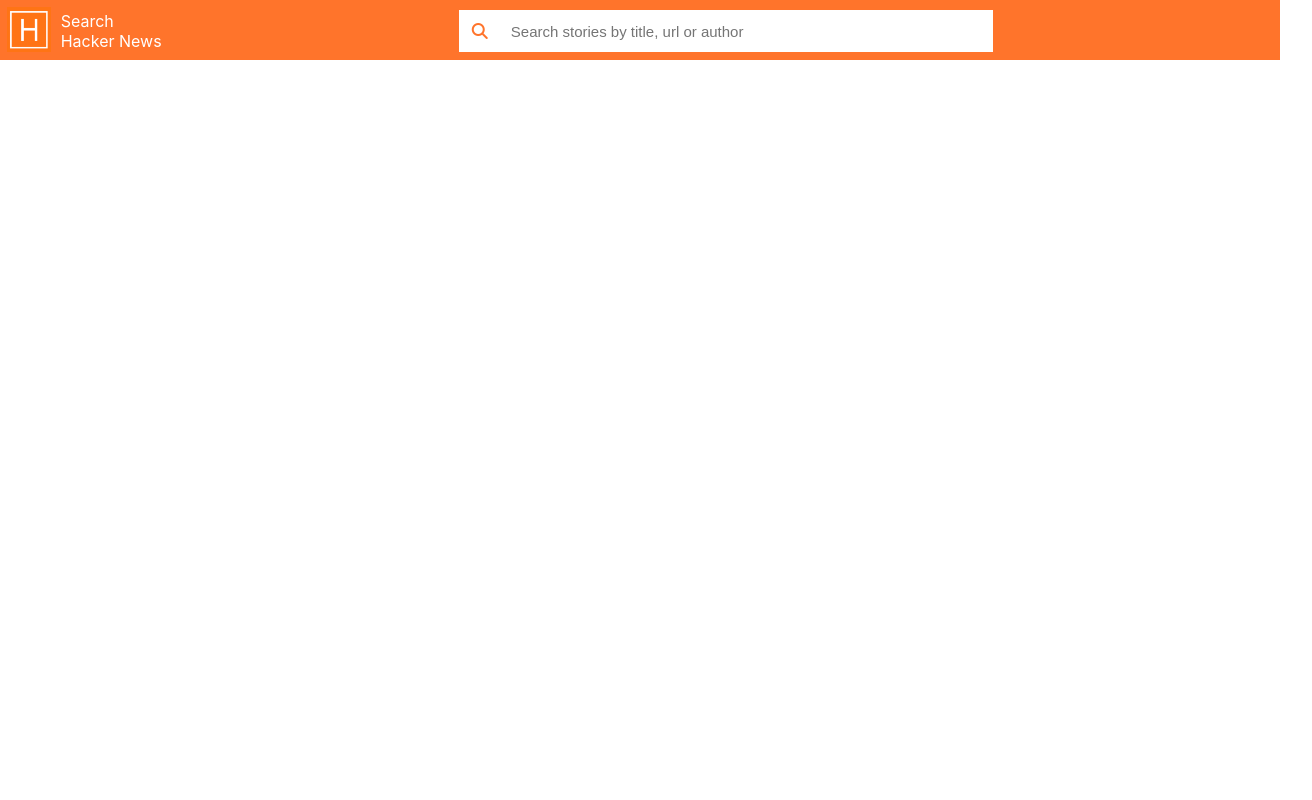
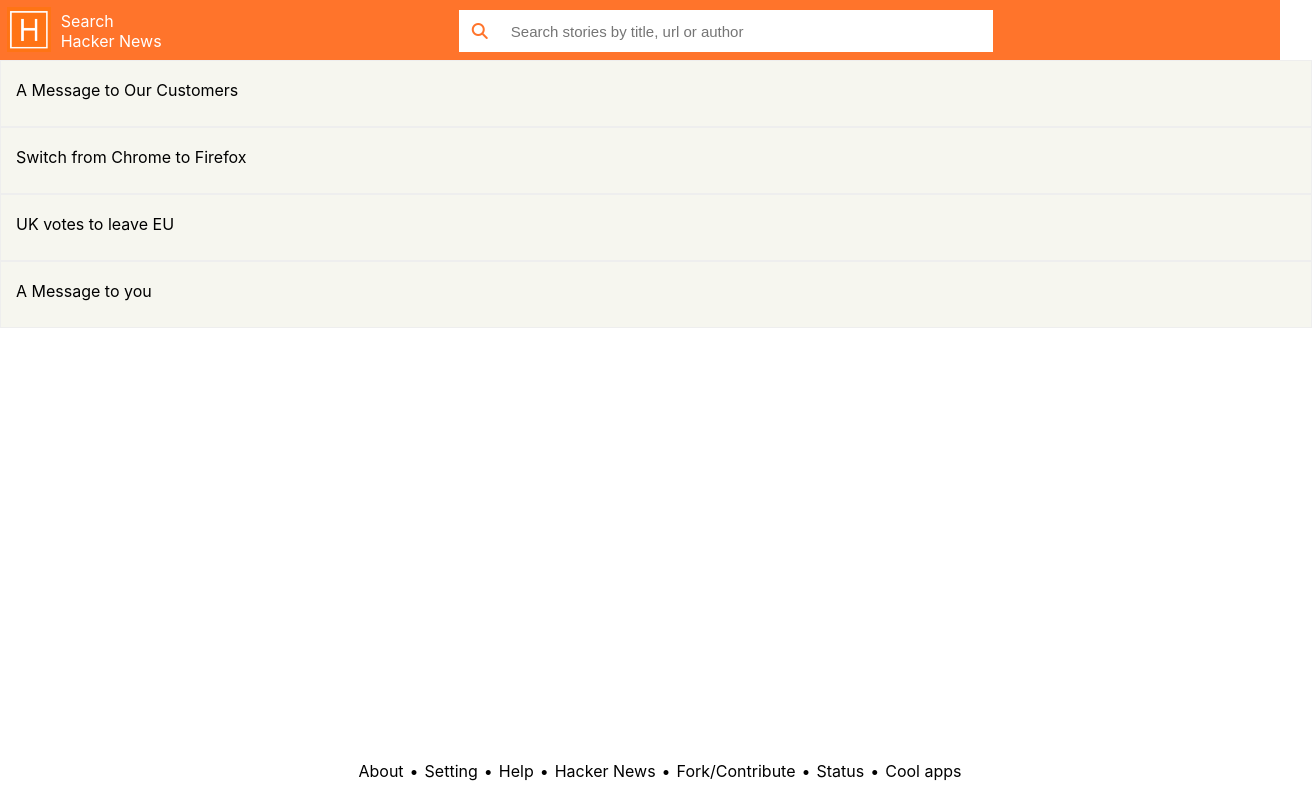
Before and after one commit to vnsteven/hacker-news-react, a React (Create React App) app: page / in a window 1280 px wide. Shown: the whole page, 1312 px wide, since content can reach past the window. Built offline with nearby package versions, Linux system fonts and the light colour scheme.

Commit message:
search feature

```diff
--- a/src/App.js
+++ b/src/App.js
@@ -2,12 +2,35 @@
 import './App.css';
 
 import Navbar from './components/Navbar/Navbar';
+import Footer from './components/Footer/Footer';
+import Items from './components/Items/Items';
+
+const LIST = [
+    { title: 'A Message to Our Customers'},
+    { title: 'Switch from Chrome to Firefox'},
+    { title: 'UK votes to leave EU'},
+    { title: 'A Message to you'}
+  ]
 
 class App extends Component {
+  state = {
+    list: LIST
+  }
+
+  matchItemHandler = (event) => {
+    const list = LIST
+    const newList = list.filter((item) => {
+        return item.title.includes(event.target.value)
+    })
+    this.setState({list: newList});
+  }
+
   render() {
     return (
       <div className="App">
-        <Navbar />
+        <Navbar changed={this.matchItemHandler}/>
+        <Items items={this.state.list}/>
+        <Footer />
       </div>
     );
   }
--- a/src/components/Footer/Footer.js
+++ b/src/components/Footer/Footer.js
@@ -0,0 +1,25 @@
+import React from 'react';
+
+import './Footer.module.css';
+
+const footer = () => (
+  <footer>
+    <ul>
+      <li>About</li>
+      <li>•</li>
+      <li>Setting</li>
+      <li>•</li>
+      <li>Help</li>
+      <li>•</li>
+      <li>Hacker News</li>
+      <li>•</li>
+      <li>Fork/Contribute</li>
+      <li>•</li>
+      <li>Status</li>
+      <li>•</li>
+      <li>Cool apps</li>
+    </ul>
+  </footer>
+);
+
+export default footer;
--- /dev/null
+++ b/src/components/Footer/Footer.module.css
@@ -0,0 +1,15 @@
+footer {
+  display: flex;
+  justify-content: center;
+}
+
+ul {
+  position: absolute;
+  bottom: 0;
+  display: flex;
+  list-style: none;
+}
+
+li {
+  margin: 3px;
+}
--- /dev/null
+++ b/src/components/Items/Item/Item.js
@@ -0,0 +1,15 @@
+import React, { Component } from 'react';
+
+import styles from './Item.module.css';
+
+class Item extends Component {
+  render () {
+    return (
+      <div className={styles.Item}>
+        <p>{this.props.title}</p>
+      </div>
+    )
+  }
+}
+
+export default Item;
--- /dev/null
+++ b/src/components/Items/Item/Item.module.css
@@ -0,0 +1,6 @@
+.Item {
+  width: 100%;
+  border: 1px solid #eeeeee;
+  background-color: #f6f6ef;
+  padding: 3px 15px 10px;
+}
--- /dev/null
+++ b/src/components/Items/Items.js
@@ -0,0 +1,23 @@
+import React, { Component } from 'react';
+
+import Item from './Item/Item';
+
+import styles from './Items.module.css';
+
+class Items extends Component {
+  render () {
+    return (
+      <div className={styles.List}>
+          {this.props.items ? this.props.items.map((item) => {
+            return (
+              <Item
+                title={item.title}
+              />
+            )
+          }) :  null}
+      </div>
+    )
+  }
+}
+
+export default Items;
--- /dev/null
+++ b/src/components/Items/Items.module.css
@@ -0,0 +1,3 @@
+.List {
+  padding-top: 60px;
+}
--- a/src/components/Navbar/Navbar.js
+++ b/src/components/Navbar/Navbar.js
@@ -1,20 +1,24 @@
-import React from 'react';
+import React, { Component }from 'react';
 
 import Logo from '../Logo/Logo';
 import Searchbar from '../Searchbar/Searchbar';
 
 import styles from './Navbar.module.css';
 
-const navbar = () => (
+class Navbar extends Component {
+  render () {
+    return (
       <header className={styles.Navbar}>
         <div>
           <Logo />
         </div>
         <div className={styles.Searchbar}>
-      <Searchbar />
+          <Searchbar changed={this.props.changed}/>
         </div>
         <div></div>
       </header>
-);
+    )
+  }
+}
 
-export default navbar;
+export default Navbar;
--- a/src/components/Searchbar/Searchbar.js
+++ b/src/components/Searchbar/Searchbar.js
@@ -2,13 +2,16 @@
 
 import styles from './Searchbar.module.css';
 
-const searchBar = () => (
+const searchbar = (props) => (
   <div className={styles.Searchbar}>
     <div className={styles.Icon}>
       <i class="fas fa-search"></i>
     </div>
-    <input type="text" placeholder="Search stories by title, url or author" />
+    <input
+      type="text"
+      placeholder="Search stories by title, url or author"
+      onChange={props.changed}/>
   </div>
 );
 
-export default searchBar;
+export default searchbar;
```
Also changed, not shown: src/components/Footer/Footer.css (deleted). Lines whose indentation alone changed are shown as unchanged.
